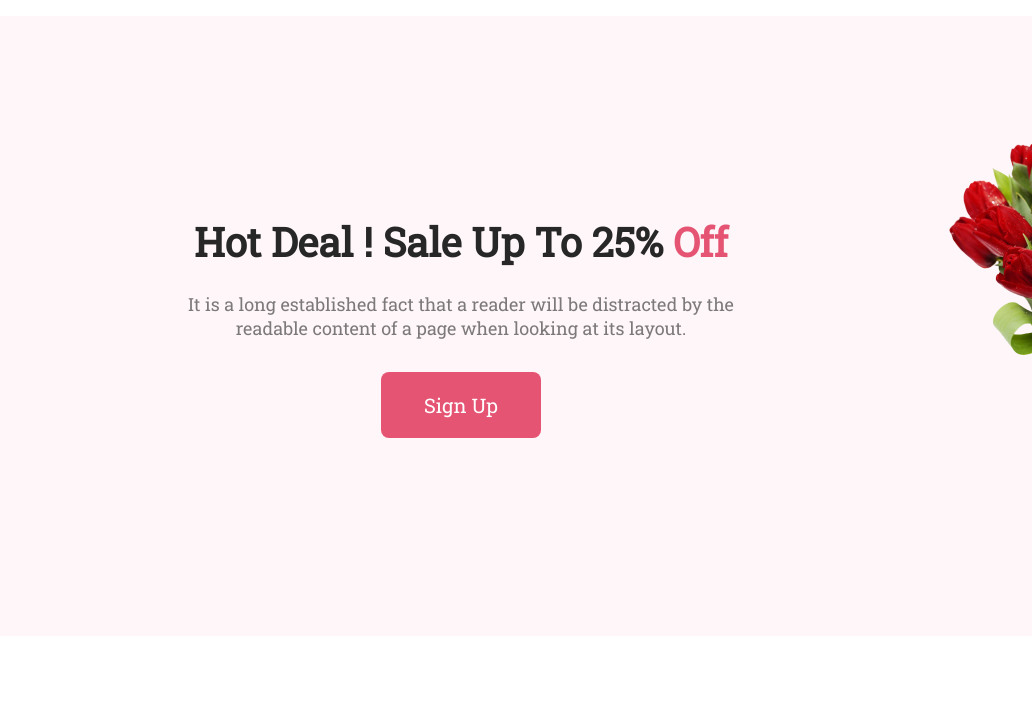
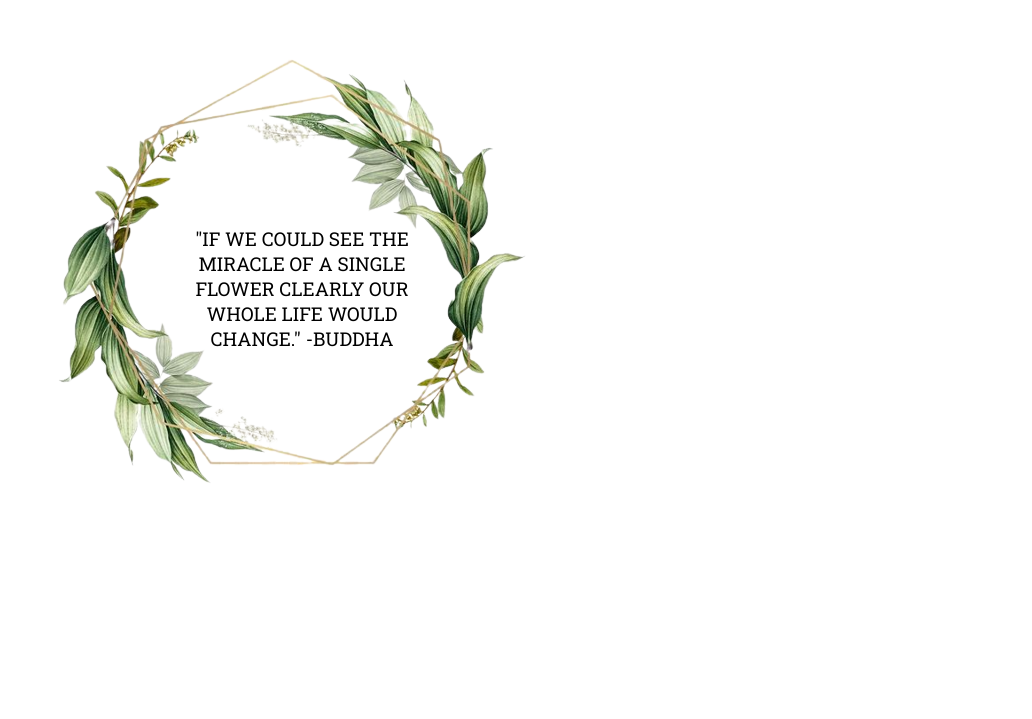
Before and after one commit to konika098/Assignment-1, a plain HTML site: page index.html in a window 1280 px wide. Shown: the part 2436-3155 px from the top of the page, without its empty margins (248-1280 px from the left). Drawn offline with Linux system fonts and the light colour scheme.

Commit message:
my flower

```diff
--- a/index.css
+++ b/index.css
@@ -87,6 +87,15 @@ nav {
 /*btn end here*/
 /*banner section end here*/
 /*main section start here*/
+.alert-news{
+    padding-top:30px;
+    font-size: 34px;
+    color: #E55473;
+}
+.alert{
+    color: #272727;
+}
+
 /*featured section start here*/
 .card-container{
     display: flex;
@@ -187,6 +196,7 @@ nav {
     margin-right:240px ;
     margin-top: 128px;
     margin-bottom: 128px;
+
 }
 .featuer-box{
     display: flex;
@@ -204,6 +214,8 @@ nav {
 .featuer-img{
     width: 88px;
     height: 88px;
+    display: block;
+    margin:  0 auto;
 
 
 
@@ -217,14 +229,40 @@ nav {
     padding-right: 100px;
 
 }
+#f-text{
+        padding-left: 50px;
+}
 
 
 
 /*featured section start here*/
+.caption-container{
+   background-image: url('Flower\ Asset/caption.png');
+   width: 700px;
+   height: 700px;
+   background-repeat: no-repeat;
+   display: flex;
+   justify-content: center;
+   margin: 0 auto;
+
+   margin-top: 100px;
+   margin-bottom: 100px;
+
+}
+.caption{
+    font-size:19px ;
+    width: 250px;
+    height: 300px;
+    text-align: center;
+    position: relative;
+    top: 210px;
+    right: 90px;
+
+}
 
 /* deal section start here*/
 .deal-info{
-    width: 1922px;
+    width: 100%;
     height: 620px;
     background: rgba(229, 84, 115, 0.05);
     margin-top: 128px;
--- a/index.html
+++ b/index.html
@@ -17,7 +17,7 @@
 <link href="https://fonts.googleapis.com/css2?family=Roboto+Slab&display=swap" rel="stylesheet">
 </head>
 <body>
-    <!--header section start here-->
+ <!--header section start here-->
     <header class="head">
         <nav>
            <div class="nav-item" >
@@ -50,7 +50,9 @@
     <!--header section end here-->
     <!--main section start here-->
     <main>
+
         <!--featured section start here-->
+
         <section>
             <div class="card-container">
                 <h1 class="card-title">Our Featured Flowers</h1>
@@ -85,12 +87,24 @@
                 </li>
                  <li class="featuer-box-li">
                     <img  class="featuer-img"src="Flower Asset/Group 59.png" alt="">
-                    <p class="featuer-text">24/7 Free Support.</p>
+                    <p class="featuer-text"  id="f-text">24/7 Free Support.</p>
                 </li>
                 </div>
             </div>
         </section>
 <!--featured section end here-->
+
+<!--bonus section start here-->
+<section>
+  <div class="caption-container">
+    <p class="caption">"IF WE COULD SEE THE MIRACLE OF A SINGLE FLOWER CLEARLY OUR WHOLE LIFE WOULD CHANGE."
+      -BUDDHA
+    </p>
+
+  </div>
+</section>
+<!--bonus section end here-->
+
 
 <!--deal section start here-->
 <section>
```
Also changed, not shown: Flower Asset/caption.png (added).
